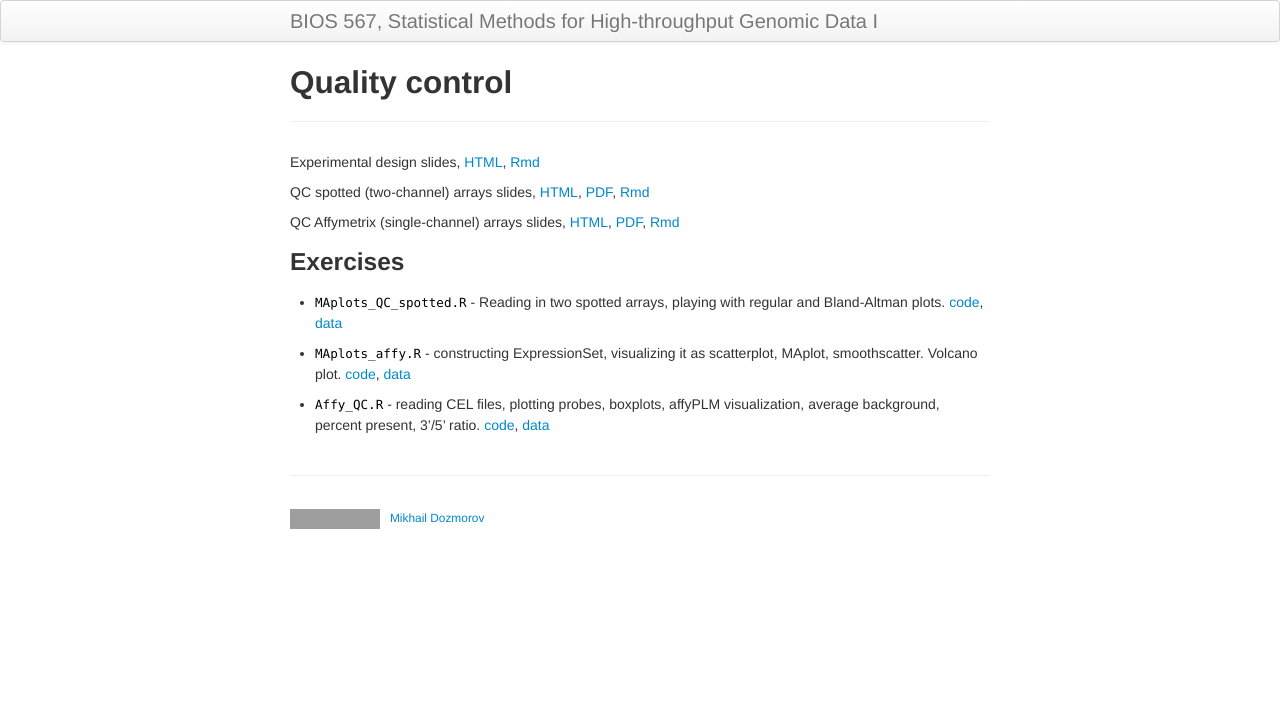
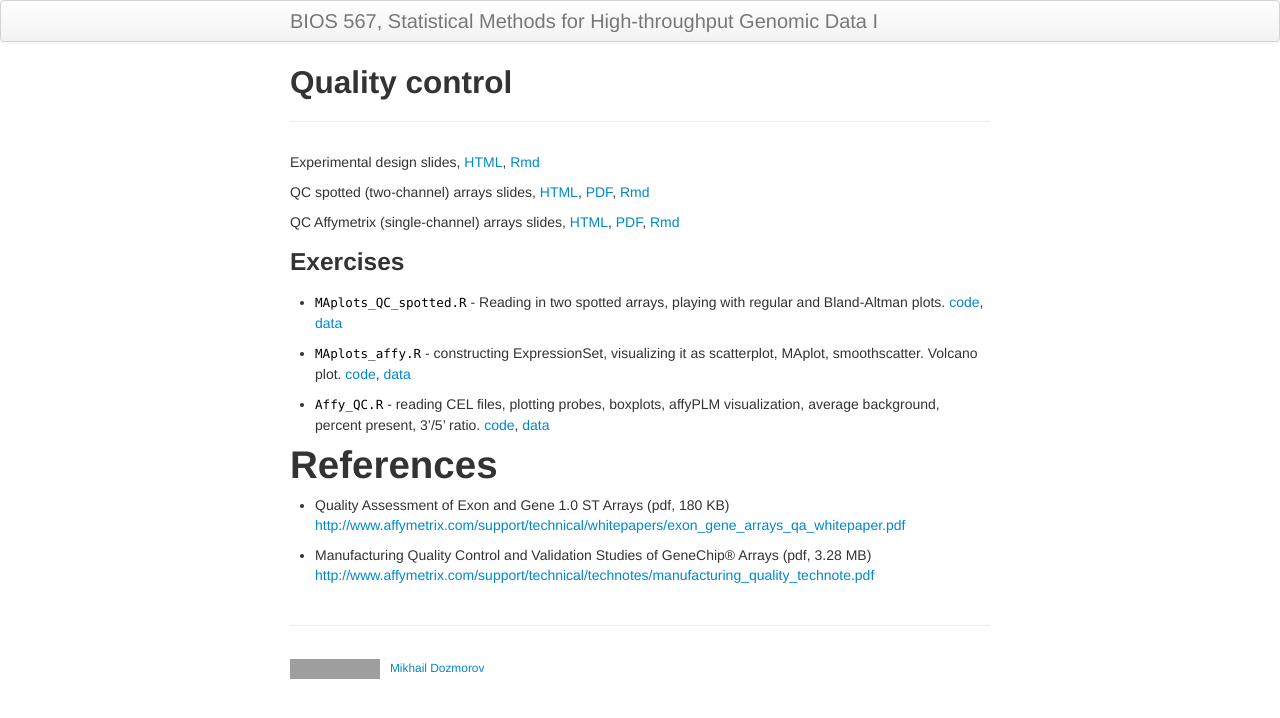
Before and after one commit to mdozmorov/BIOS567, a Jekyll site: the page built from pages/05_quality_control.md, in a window 1280 px wide. Shown: the top 718 px of the page. Built offline with Jekyll 4.4.1, drawn with Linux system fonts in a browser that asks for light colours; grey boxes are pictures that could not be loaded.

Commit message:
Add QC references

```diff
--- a/pages/05_quality_control.md
+++ b/pages/05_quality_control.md
@@ -16,3 +16,9 @@ QC Affymetrix (single-channel) arrays slides, [HTML](/BIOS567/assets/presentatio
 - `MAplots_affy.R` - constructing ExpressionSet, visualizing it as scatterplot, MAplot, smoothscatter. Volcano plot. [code](/BIOS567/assets/presentation_Quality/MAplots_affy.R), [data](/BIOS567/assets/presentation_Quality/eset.zip)
 
 - `Affy_QC.R` - reading CEL files, plotting probes, boxplots, affyPLM visualization, average background, percent present, 3'/5' ratio. [code](/BIOS567/assets/presentation_Quality/Affy_QC.R), [data](/BIOS567/assets/presentation_Quality/affy.zip)
+
+# References
+
+- Quality Assessment of Exon and Gene 1.0 ST Arrays (pdf, 180 KB) [http://www.affymetrix.com/support/technical/whitepapers/exon_gene_arrays_qa_whitepaper.pdf](http://www.affymetrix.com/support/technical/whitepapers/exon_gene_arrays_qa_whitepaper.pdf)
+
+- Manufacturing Quality Control and Validation Studies of GeneChip® Arrays (pdf, 3.28 MB) [http://www.affymetrix.com/support/technical/technotes/manufacturing_quality_technote.pdf](http://www.affymetrix.com/support/technical/technotes/manufacturing_quality_technote.pdf)
```
